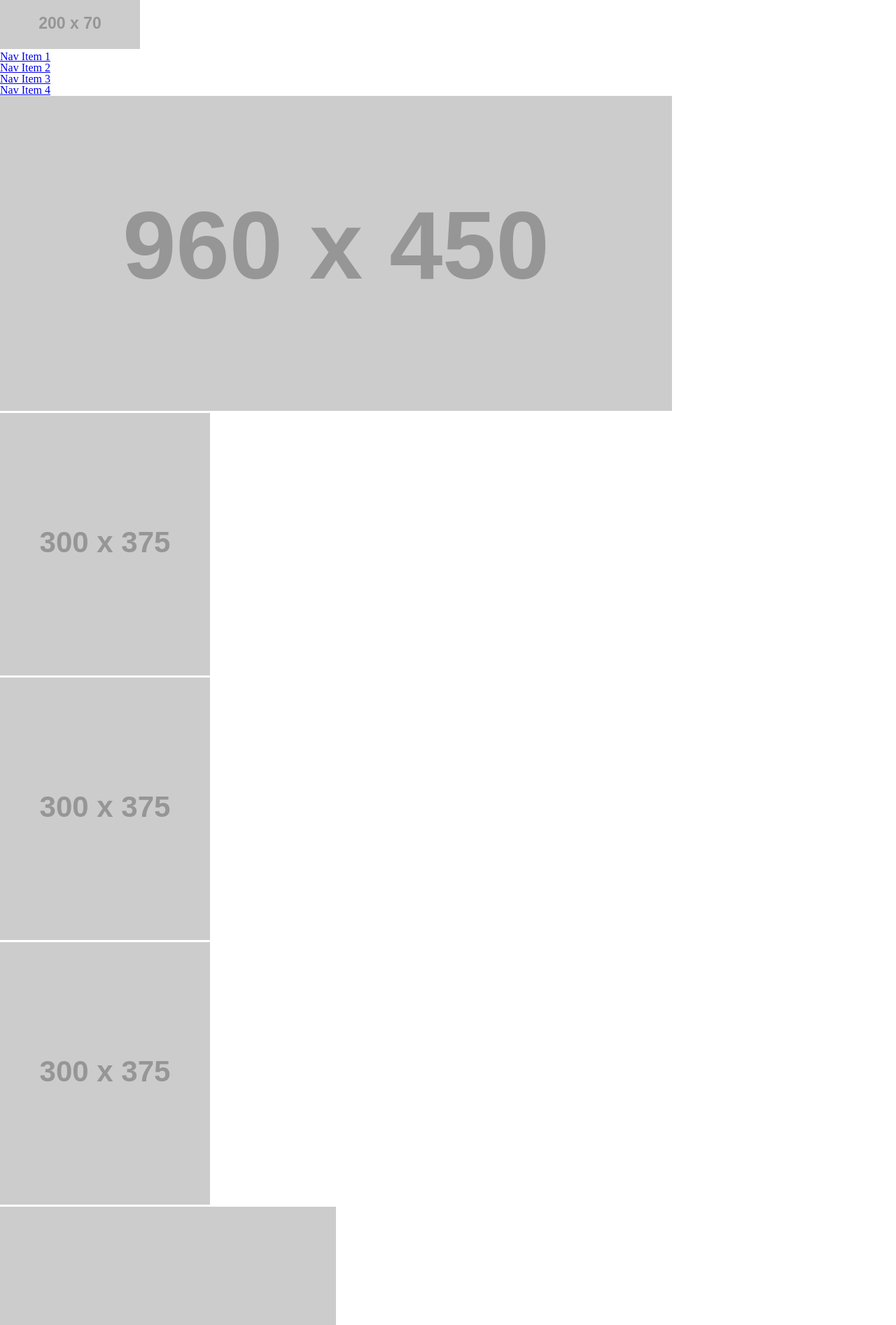
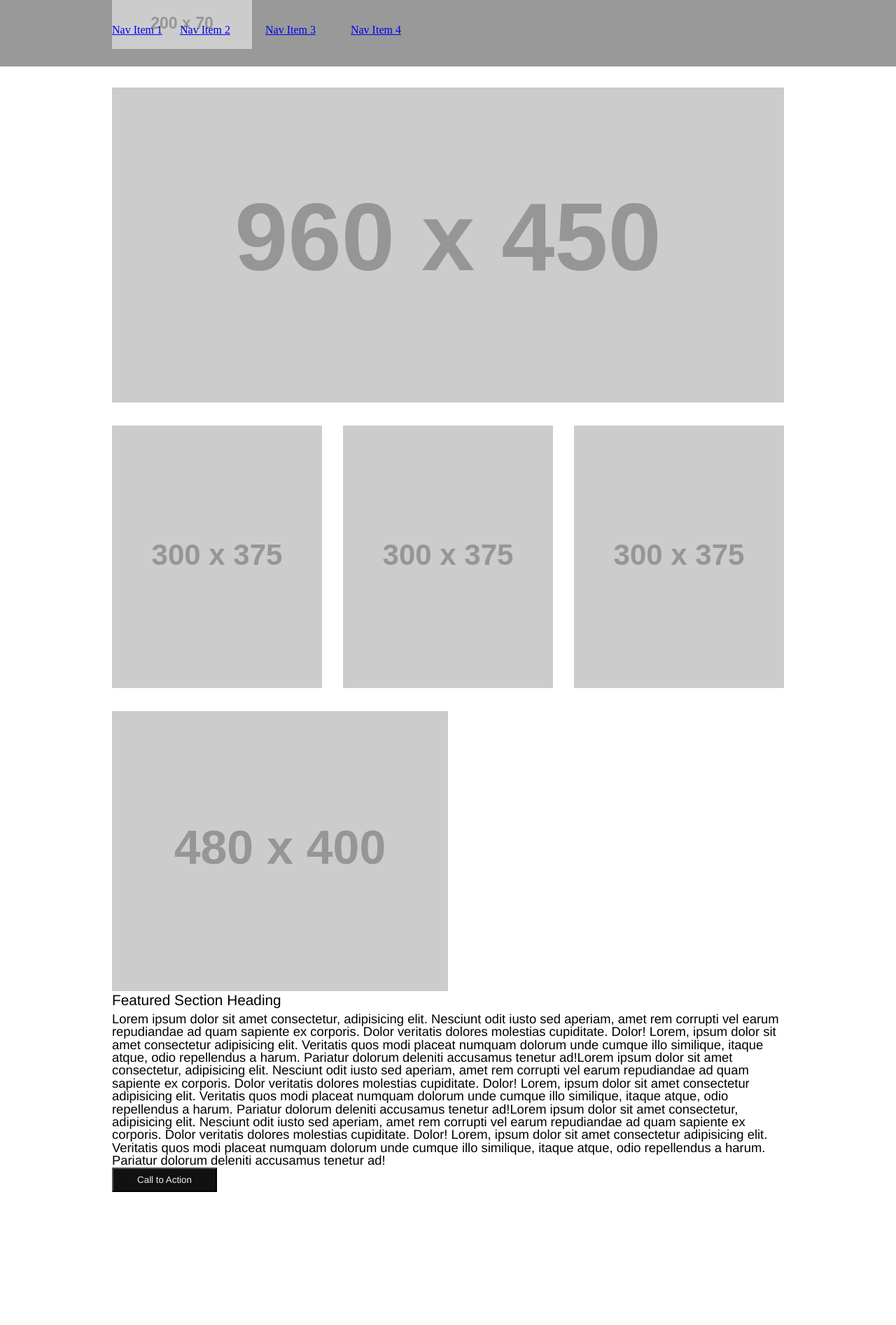
Before and after one commit to Kai-ros/lab09a, a plain HTML site: page index.html in a window 1280 px wide. Shown: the top 1893 px of the page at 70% size. After the commit the page ends 1703 px from the top, so only its background shows below. Drawn offline with Linux system fonts and the light colour scheme; placeholder pictures from the web are drawn by us.

Commit message:
Scrambled notes from class.

```diff
--- a/index.html
+++ b/index.html
@@ -35,7 +35,7 @@
       </article>
       <section>
         <h3>Featured Section Heading</h3>
-        <p>Lorem ipsum dolor sit amet consectetur, adipisicing elit. Nesciunt odit iusto sed aperiam, amet rem corrupti vel earum repudiandae ad quam sapiente ex corporis. Dolor veritatis dolores molestias cupiditate. Dolor! Lorem, ipsum dolor sit amet consectetur adipisicing elit. Veritatis quos modi placeat numquam dolorum unde cumque illo similique, itaque atque, odio repellendus a harum. Pariatur dolorum deleniti accusamus tenetur ad!</p>
+        <p>Lorem ipsum dolor sit amet consectetur, adipisicing elit. Nesciunt odit iusto sed aperiam, amet rem corrupti vel earum repudiandae ad quam sapiente ex corporis. Dolor veritatis dolores molestias cupiditate. Dolor! Lorem, ipsum dolor sit amet consectetur adipisicing elit. Veritatis quos modi placeat numquam dolorum unde cumque illo similique, itaque atque, odio repellendus a harum. Pariatur dolorum deleniti accusamus tenetur ad!Lorem ipsum dolor sit amet consectetur, adipisicing elit. Nesciunt odit iusto sed aperiam, amet rem corrupti vel earum repudiandae ad quam sapiente ex corporis. Dolor veritatis dolores molestias cupiditate. Dolor! Lorem, ipsum dolor sit amet consectetur adipisicing elit. Veritatis quos modi placeat numquam dolorum unde cumque illo similique, itaque atque, odio repellendus a harum. Pariatur dolorum deleniti accusamus tenetur ad!Lorem ipsum dolor sit amet consectetur, adipisicing elit. Nesciunt odit iusto sed aperiam, amet rem corrupti vel earum repudiandae ad quam sapiente ex corporis. Dolor veritatis dolores molestias cupiditate. Dolor! Lorem, ipsum dolor sit amet consectetur adipisicing elit. Veritatis quos modi placeat numquam dolorum unde cumque illo similique, itaque atque, odio repellendus a harum. Pariatur dolorum deleniti accusamus tenetur ad!</p>
         <button>Call to Action</button>
       </section>
   </main>
--- a/style.css
+++ b/style.css
@@ -0,0 +1,96 @@
+* {
+  box-sizing: border-box;
+  font-family: Helvetica, sans-serif;
+}
+
+header {
+  height: 95px;
+  background-color: #999;
+  position: relative;
+  margin-bottom: 30px;
+}
+
+header img{
+  display: block;
+  position: absolute;
+}
+
+main {
+  width: 960px;
+  margin: auto;
+}
+
+footer {
+  background-color: #444;
+  margin:
+}
+
+nav {
+  width: 960px;
+  margin: auto;
+}
+
+nav > ul {
+  /* From CSS Tricks*/
+  position: absolute;
+  top: 50%;
+  height: 70px;
+  margin-top: -35px;
+}
+
+nav > ul > li {
+  float: left;
+  margin-right: 50px;
+  line-height: 60px;
+}
+
+nav > ul > li:first-child {
+  margin-right: 25px;
+}
+
+main > img:first-child {
+  margin-bottom: 30px;
+}
+
+main > ul > li {
+  float: left
+;}
+
+main > ul > li:nth-child(2) {
+  margin: 0 30px;
+}
+
+main > ul {
+  margin-bottom: 30px;
+  overflow: hidden;
+}
+
+main > article > section {
+  width: 50%;
+  float: right;
+}
+
+section > button {
+  width: 150px;
+  height: 35px;
+  background-color: #111;
+  color: #eee;
+  transition: 50ms;
+  transition-timing-function: ease-in;
+  transition-delay: 100ms;
+  cursor: pointer;
+}
+
+section > button:hover {
+  background-color: #eee;
+  color: #111;
+}
+
+h3 {
+  font-size: 1.3em;
+  margin-bottom: 7px;
+}
+
+p {
+  font-size: 1.15em;
+}
```
